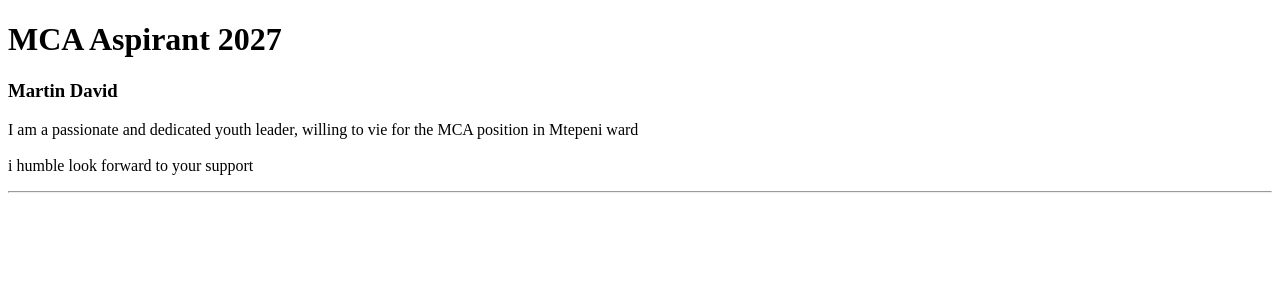
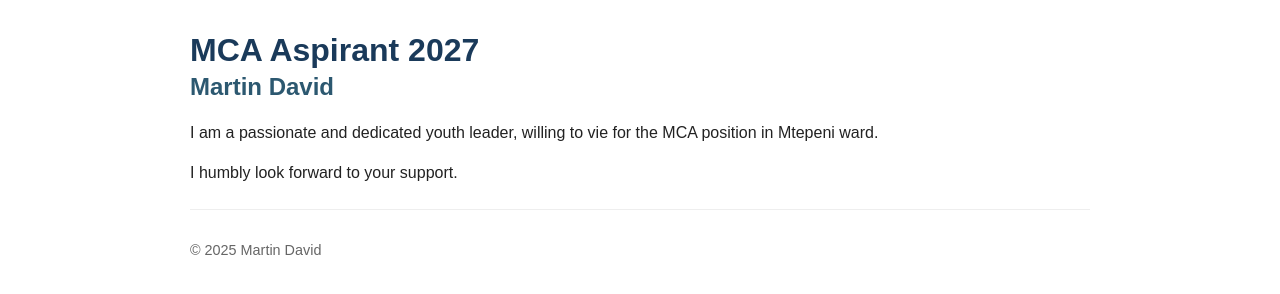
Before and after one commit to matindav2020-svg/Mtepeni-campaign, a plain HTML site: page INDEX.HTML in a window 1280 px wide. Drawn offline with Linux system fonts and the light colour scheme.

Commit message:
Publish site via gh-pages

```diff
--- a/INDEX.HTML
+++ b/INDEX.HTML
@@ -1,13 +1,33 @@
 <!DOCTYPE html>
-<html></html>
-<head></head>
-<title>background</title>
-<h1>MCA Aspirant 2027</h1>
-<h3>Martin David</h3>
-<p>I am a passionate and dedicated youth leader, willing to vie for the MCA position in Mtepeni ward</p>
-<h3></h3>
-<p>i humble look forward to your support</p>
-<hr>
+<html lang="en">
+<head>
+  <meta charset="utf-8" />
+  <meta name="viewport" content="width=device-width, initial-scale=1" />
+  <title>Martin David — MCA Aspirant 2027</title>
+  <style>
+    body { font-family: Arial, Helvetica, sans-serif; max-width: 900px; margin: 2rem auto; padding: 0 1rem; color: #222; }
+    header h1 { margin: 0; color: #1a3a5a; }
+    header h2 { margin-top: 0.25rem; color: #2c5870; font-weight: 600; }
+    main p { line-height: 1.5; }
+    footer { margin-top: 2rem; color: #666; font-size: 0.9rem; }
+    hr { border: none; border-top: 1px solid #eee; margin: 1.5rem 0; }
+  </style>
+</head>
+<body>
+  <header>
+    <h1>MCA Aspirant 2027</h1>
+    <h2>Martin David</h2>
+  </header>
 
-<body></body>
-<html></html>
+  <main>
+    <p>I am a passionate and dedicated youth leader, willing to vie for the MCA position in Mtepeni ward.</p>
+    <p>I humbly look forward to your support.</p>
+  </main>
+
+  <hr />
+
+  <footer>
+    <p>&copy; 2025 Martin David</p>
+  </footer>
+</body>
+</html>
```
